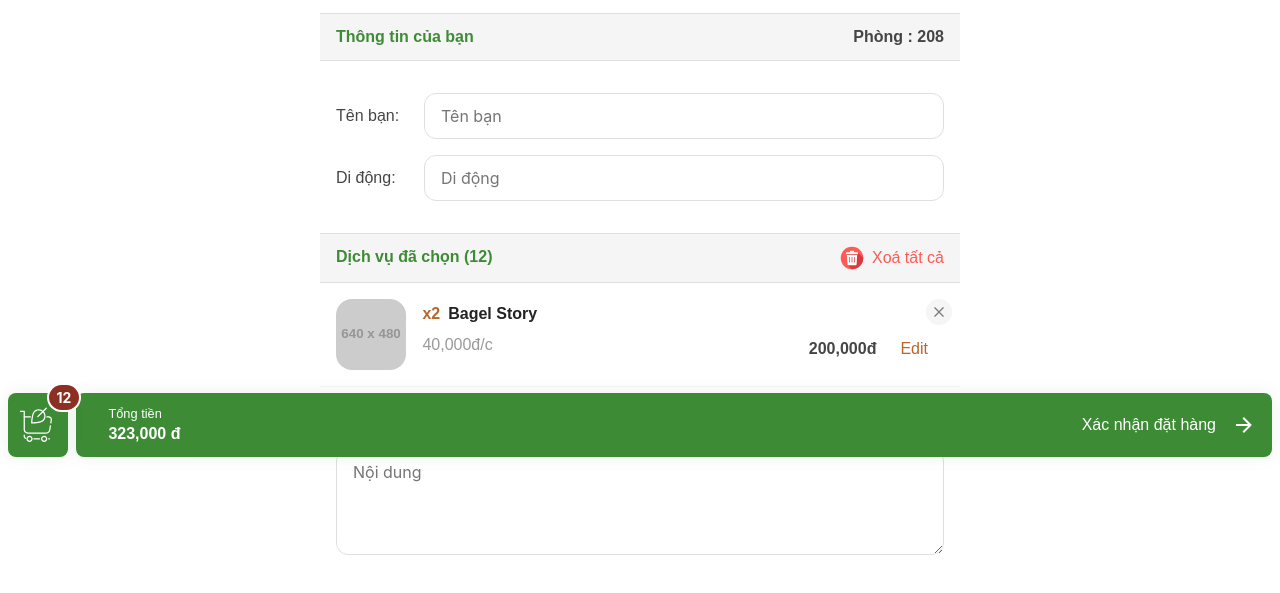
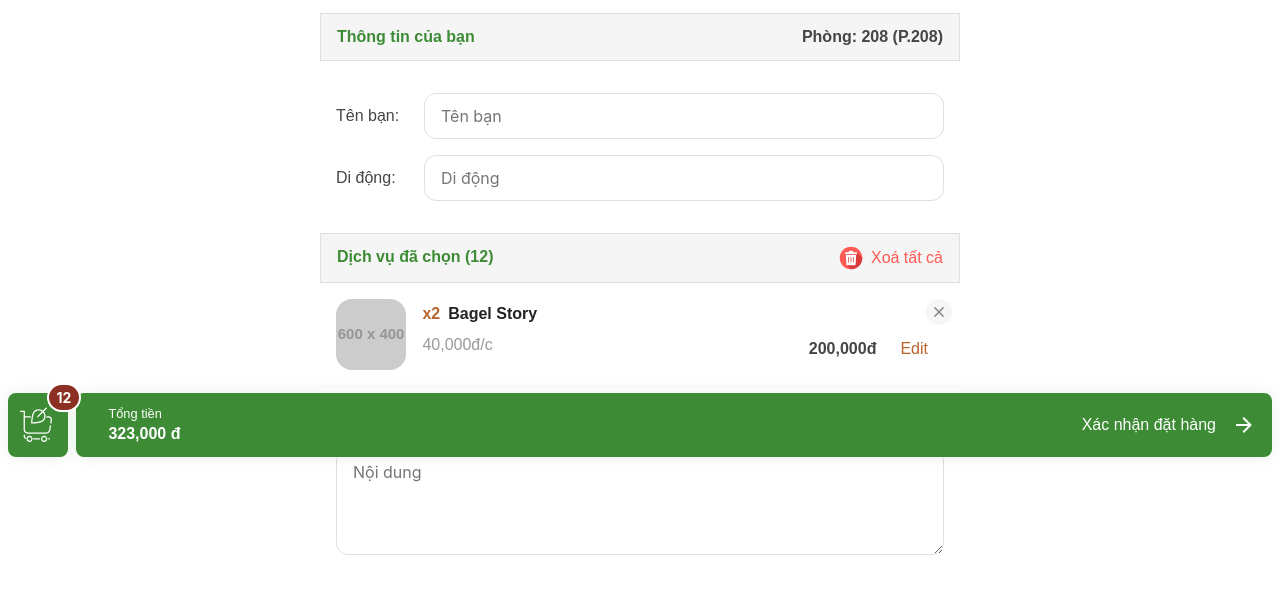
Before and after one commit to chuthoong2111/20240914-bookingapp, a plain HTML site: page cart.html in a window 1280 px wide. Shown: the part 319-912 px from the top of the page. Drawn offline with Linux system fonts and the light colour scheme; placeholder pictures from the web are drawn by us.

Commit message:
cart update

```diff
--- a/cart.html
+++ b/cart.html
@@ -81,7 +81,7 @@
     <div class="main list-service">
       <div class="d-flex bar-title container-fluid justify-content-between">
         <strong class="color-primary">Thông tin của bạn</strong>
-        <strong class="">Phòng : 208</strong>
+        <strong class="">Phòng: 208 (P.208)</strong>
       </div>
       <div class="form-all p-3">
         <div class="form-group d-flex justify-content-between align-items-center">
@@ -111,7 +111,7 @@
 
           <a data-target="modal-id" data-toggle="modal"
             data-dimensions="width:86dvw; height:80dvh" class="trigger-element"><span class=" restaurant-image d-block"
-              style="background-image: url(https://placehold.jp/640x480.png);"></span></a>
+              style="background-image: url(https://placehold.jp/600x400.png);"></span></a>
           <div class="restaurant-info">
              <a data-target="modal-delete" data-toggle="modal" data-dimensions="width:320px; height:auto" class=" trigger-element btn delete rounded-5 p-0">
             <svg fill="none"  width="32"  height="32" viewBox="0 0 24 24"xmlns="http://www.w3.org/2000/svg" id="fi_2732657"><path clip-rule="evenodd" d="m5.00073 17.5864c-.3905.3906-.39044 1.0237.00012 1.4142s1.02372.3905 1.41421-.0001l5.58524-5.5862 5.5857 5.5857c.3905.3905 1.0237.3905 1.4142 0s.3905-1.0237 0-1.4142l-5.5858-5.5858 5.5854-5.58638c.3904-.39056.3904-1.02372-.0002-1.41421-.3905-.3905-1.0237-.39044-1.4142.00012l-5.5853 5.58627-5.58572-5.58579c-.39052-.39052-1.02369-.39052-1.41421 0-.39053.39053-.39053 1.02369 0 1.41422l5.58593 5.58587z" fill="rgb(125,125,125)" fill-rule="evenodd"></path></svg>
--- a/css/_cart.scss
+++ b/css/_cart.scss
@@ -74,7 +74,6 @@ body:has(.button-cart) {
 }
 .bar-title{
   border: 1px solid var(--light-gray);
-  border-width: 1px 0;
   padding:.75rem 1rem;
   background-color: var(--light-bgr);
 }
```
Also changed, not shown: css/style.css, 1 other file.
